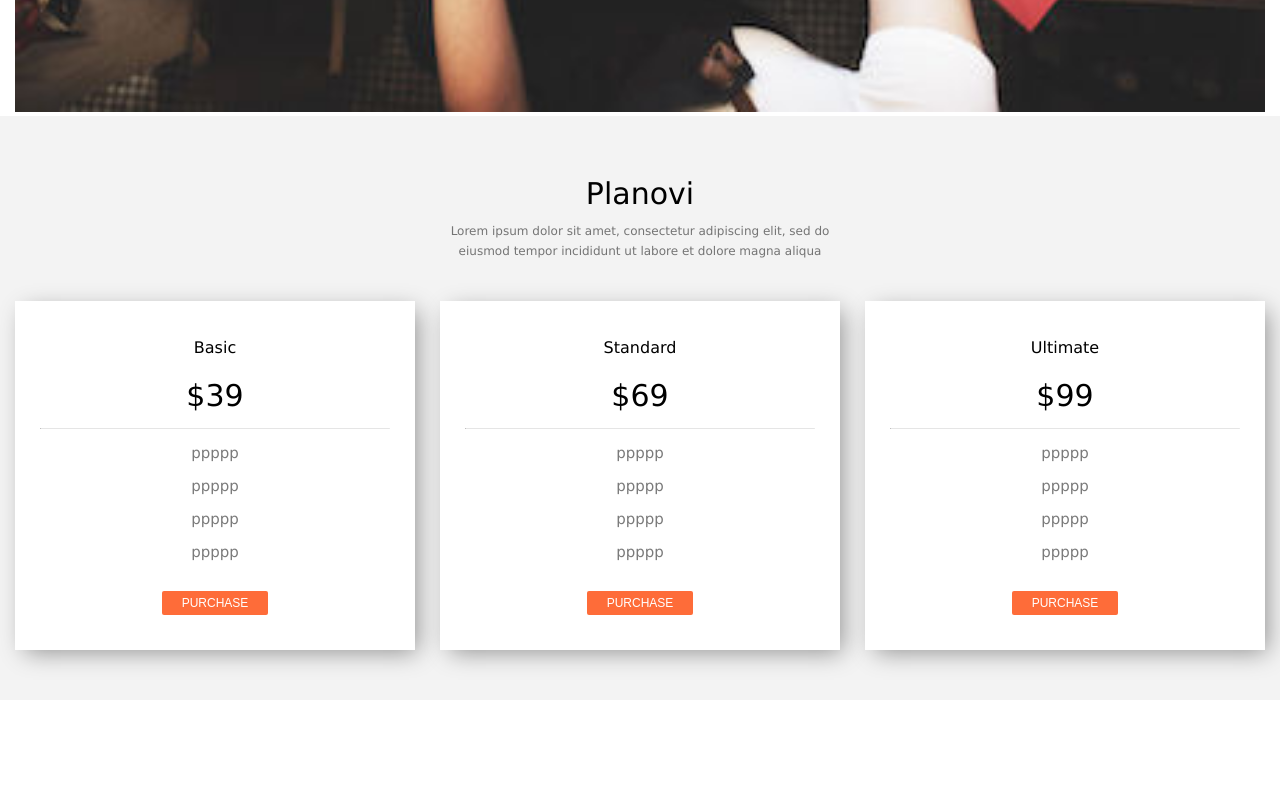
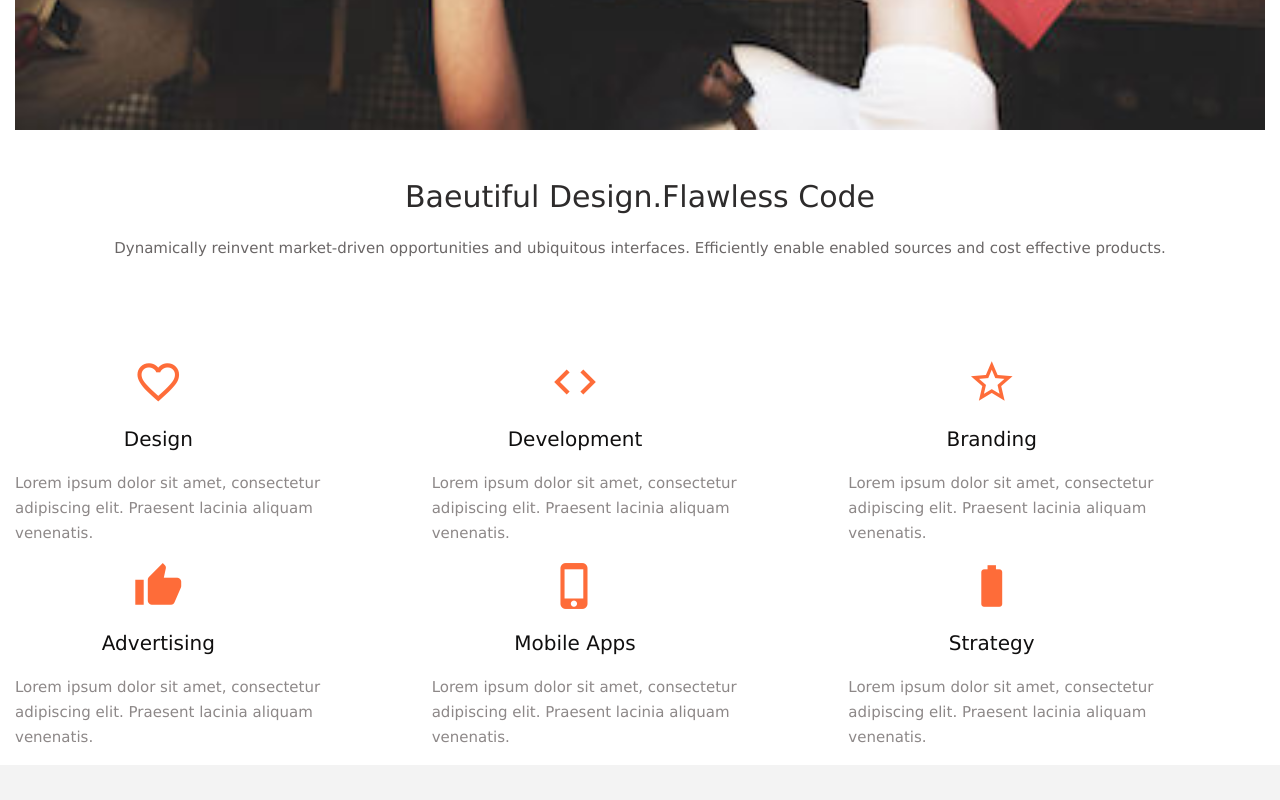
Before and after one commit to masaskrobo/cssproject, a plain HTML site: page index.html in a window 1280 px wide. Shown: the part 860-1660 px from the top of the page. Before the commit the page ends 1560 px from the top, so only its background shows below. Drawn offline with Linux system fonts and the light colour scheme; a web font is replaced by a local one.

Commit message:
css changes

```diff
--- a/index.html
+++ b/index.html
@@ -5,8 +5,11 @@
     <meta http-equiv="X-UA-Compatible" content="IE=edge">
     <meta name="viewport" content="width=device-width, initial-scale=1.0">
 
-    <link href="https://fonts.googleapis.com/icon?family=Material+Icons"
-      rel="stylesheet"><link rel="stylesheet" href="main.css">
+    <link href="https://fonts.googleapis.com/icon?family=Material+Icons" link
+    rel="stylesheet">>
+
+      <link rel="stylesheet" href="https://fonts.google.com/icons?selected=Material%20Icons%20Outlined%3Afavorite_border%3A">
+      <link rel="stylesheet" href="main.css">
     <title>Document</title>
 </head>
 <body>
@@ -69,6 +72,65 @@
                 </div>
             </div>
           </section>
+          <section id="second-section">
+            <div class="container">
+              <div class="beautiful-design_title">
+                <h2>Baeutiful Design.Flawless Code</h2>
+                <p>Dynamically reinvent market-driven opportunities and ubiquitous interfaces.
+                Efficiently enable enabled sources and cost effective products.</p>
+              </div>
+              <div class="beautiful-design_info">
+              <div class="beautiful-design_info_first">
+                       <div class="design">
+                        <span class="material-icons orange">
+                          favorite_border
+                          </span>
+                         <h3 class="beautiful__title">Design</h3>
+                         <p class="beautiful__text">Lorem ipsum dolor sit amet, consectetur adipiscing elit. Praesent lacinia aliquam venenatis.</p>
+                       </div>
+                       <div class="development">
+                        <span class="material-icons orange">
+                          code
+                          </span>
+                         <h3 class="beautiful__title">Development</h3>
+                         <p class="beautiful__text">Lorem ipsum dolor sit amet, consectetur adipiscing elit. Praesent lacinia aliquam venenatis.</p>
+
+                         </div>
+                         <div class="branding">
+                          <span class="material-icons orange">
+                            star_border
+                            </span>
+                         <h3 class="beautiful__title">Branding</h3>
+                         <p class="beautiful__text">Lorem ipsum dolor sit amet, consectetur adipiscing elit. Praesent lacinia aliquam venenatis. </p>
+                         </div>
+              </div>
+                    <div class="beautiful-design_info_second">
+                      <div class="advertising">
+                      <span class="material-icons orange">
+                        thumb_up
+                        </span>
+                         <h3 class="beautiful__title">Advertising</h3>
+                         <p class="beautiful__text">Lorem ipsum dolor sit amet, consectetur adipiscing elit. Praesent lacinia aliquam venenatis.</p>
+                        </div>
+                       <div class="mobile-apps">
+                        <span class="material-icons orange">
+                          phone_iphone
+                          </span>
+                         <h3 class="beautiful__title">Mobile Apps</h3>
+                         <p class="beautiful__text">Lorem ipsum dolor sit amet, consectetur adipiscing elit. Praesent lacinia aliquam venenatis. </p>
+                       </div>
+                       <div class="strategy">
+                        <span class="material-icons orange">
+                          battery_full
+                          </span>
+                         <h3 class="beautiful__title">Strategy</h3>
+                         <p class="beautiful__text">Lorem ipsum dolor sit amet, consectetur adipiscing elit. Praesent lacinia aliquam venenatis.</p>
+                       </div>
+                       </div>
+            </div>
+            </div>
+
+          </section>
 
             <div class="container">
                   <div class="container-title">
--- a/main.css
+++ b/main.css
@@ -90,7 +90,7 @@ a{
     font-weight: 100;
     font-size: 20px;
     margin-left: 20px;
-    color: rgb(109, 106, 106)S;
+    color: rgb(109, 106, 106);
 
 }
 .digital__first-child>img{
@@ -136,6 +136,99 @@ a{
     margin-bottom: 15px;
 
 }
+#second-section{
+    background: white;
+    font-family: Verdana, Geneva, Tahoma, sans-serif;
+}
+.beautiful-design_title{
+    text-align: center;
+    margin: 0;
+    padding-top: 20px;
+}
+.beautiful-design_title h2{
+     font-size: 30px;
+     font-weight: 100;
+     color: rgb(45, 43, 43);
+}
+.beautiful-design_title p{
+    margin: 0;
+    margin-top: 10px;
+    margin-bottom: 100px;
+     font-size: 15px;
+     color: rgb(106, 102, 102);
+}
+.beautiful-design_info{
+    display: block;
+}
+.beautiful-design_info_first{
+    display: flex;
+}
+.design{
+    font-size: 15px;
+    color: rgb(45, 43, 43);
+    margin-right: 50px;
+}
+.material-icons.orange{
+    display: flex;
+    justify-content: center;
+    color: #fe6c39;
+    font-weight: 200;
+    font-size: 50px;
+    margin-right: 80px;
+}
+.beautiful__title{
+    display: flex;
+    justify-content: center;
+    margin-right: 80px;
+    font-size: 20px;
+    font-weight: 100;
+    color: rgb(16, 15, 15);
+}
+.beautiful__text{
+    color:rgb(141, 136, 136);
+    line-height: 25px;
+
+}
+.development{
+    font-size: 15px;
+    color: rgb(45, 43, 43);
+    margin-right: 50px;
+
+}
+.branding{
+    font-size: 15px;
+    color: rgb(45, 43, 43);
+    margin-right: 50px;
+
+}
+.beautiful-design_info_second{
+    display: flex;
+
+}
+.advertising{
+    font-size: 15px;
+    color: rgb(45, 43, 43);
+    margin-right: 50px;
+
+}
+.mobile-apps{
+    font-size: 15px;
+    color: rgb(45, 43, 43);
+    margin-right: 50px;
+}
+.strategy{
+    font-size: 15px;
+    color: rgb(45, 43, 43);
+    margin-right: 50px;
+}
+
+
+
+
+
+
+
+
 .container{
     width: 1280px;
     margin: auto;
```
